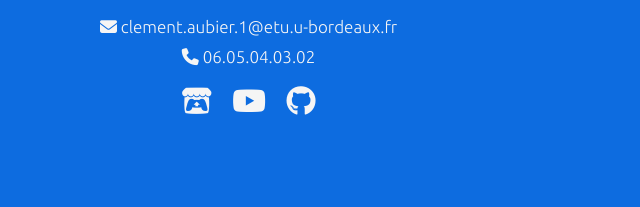
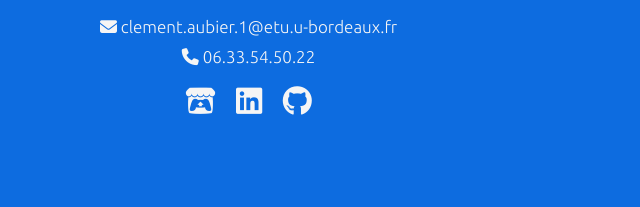
Before and after one commit to Hellolife2750/portfolio, a plain HTML site: page index.html in a window 1280 px wide. Shown: the part 1705-1912 px from the top of the page, 602-1242 px from the left. Drawn offline with nearby package versions, Linux system fonts and the light colour scheme; a web font is replaced by a local one.

Commit message:
quelques modifications mineures

```diff
--- a/css/main.css
+++ b/css/main.css
@@ -915,17 +915,17 @@ footer .row a:hover i {
   transition: all 0.5s ease-in-out;
 }
 
-footer i[class*="itch"]:hover {
+/*footer i[class*="itch"]:hover {
   color: #f79c19;
 }
 
-footer i[class*="youtube"]:hover {
+footer i[class*="linkedin"]:hover {
   color: #f32c14;
 }
 
 footer i[class*="github"]:hover {
   color: #2a0d0d;
-}
+}*/
 
 /*effet de slide au scroll*/
 .slide-in {
@@ -1099,7 +1099,7 @@ footer i[class*="github"]:hover {
     justify-content: space-around;
     align-items: center;
     transform: translateX(-100%);
-    transition: transform .5s ease;
+    transition: transform 0.5s ease;
   }
 
   #main-nav li {
--- a/index.html
+++ b/index.html
@@ -308,11 +308,11 @@
                 <p><a class="clickable" href="mailto:clement.aubier.1@etu.u-bordeaux.fr"><i
                             class="fa-solid fa-envelope"></i>
                         clement.aubier.1@etu.u-bordeaux.fr</a></p>
-                <p><i class="fa-solid fa-phone"></i> 06.05.04.03.02</p>
+                <p><i class="fa-solid fa-phone"></i> 06.33.54.50.22</p>
                 <div class="row">
                     <a href="https://hellolife2750.itch.io/"><i class="fa-brands fa-itch-io"></i></a>
-                    <a href="https://www.youtube.com/channel/UCIxZRrYtMjIFYaABfA2hjFQ/"> <i
-                            class="fa-brands fa-youtube"></i></a>
+                    <a href="https://www.linkedin.com/in/cl%C3%A9ment-abr-83b681279/"> <i
+                            class="fa-brands fa-linkedin"></i></a>
                     <a href="https://github.com/Hellolife2750"><i class="fa-brands fa-github"></i></a>
                 </div>
             </div>
```
